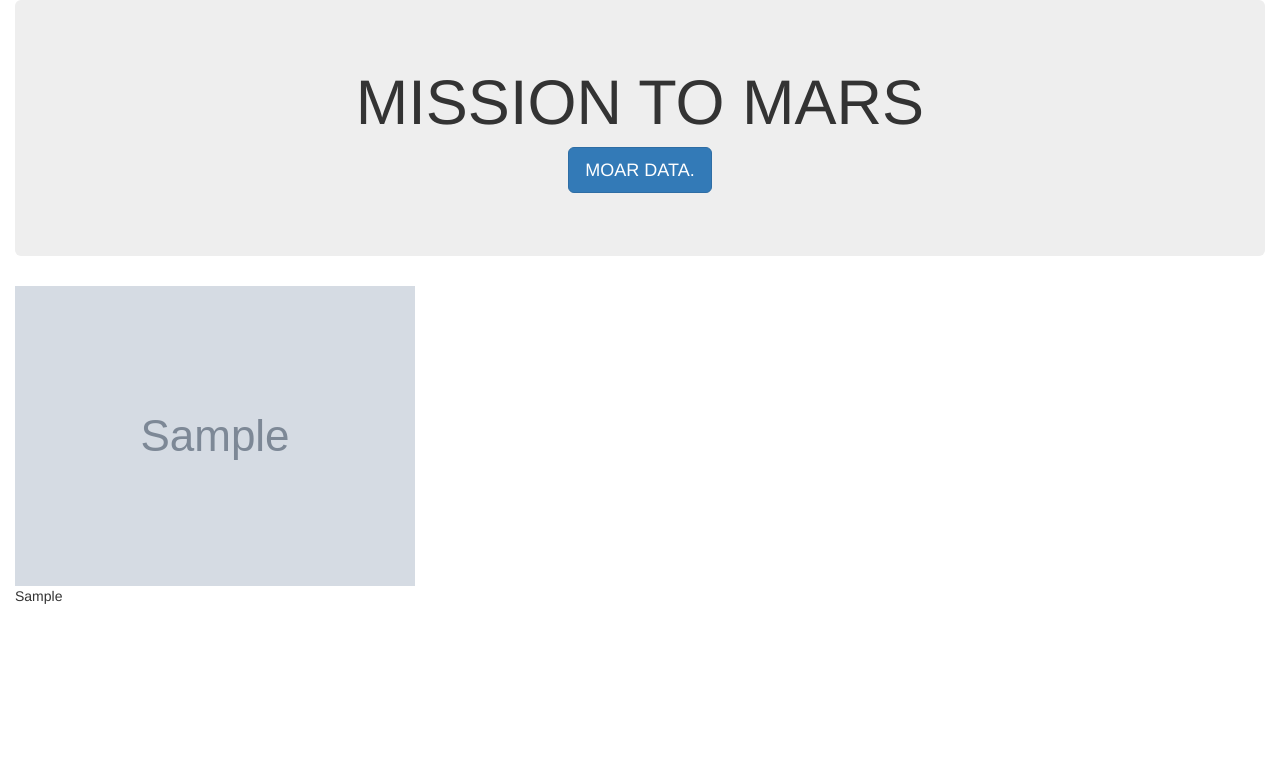
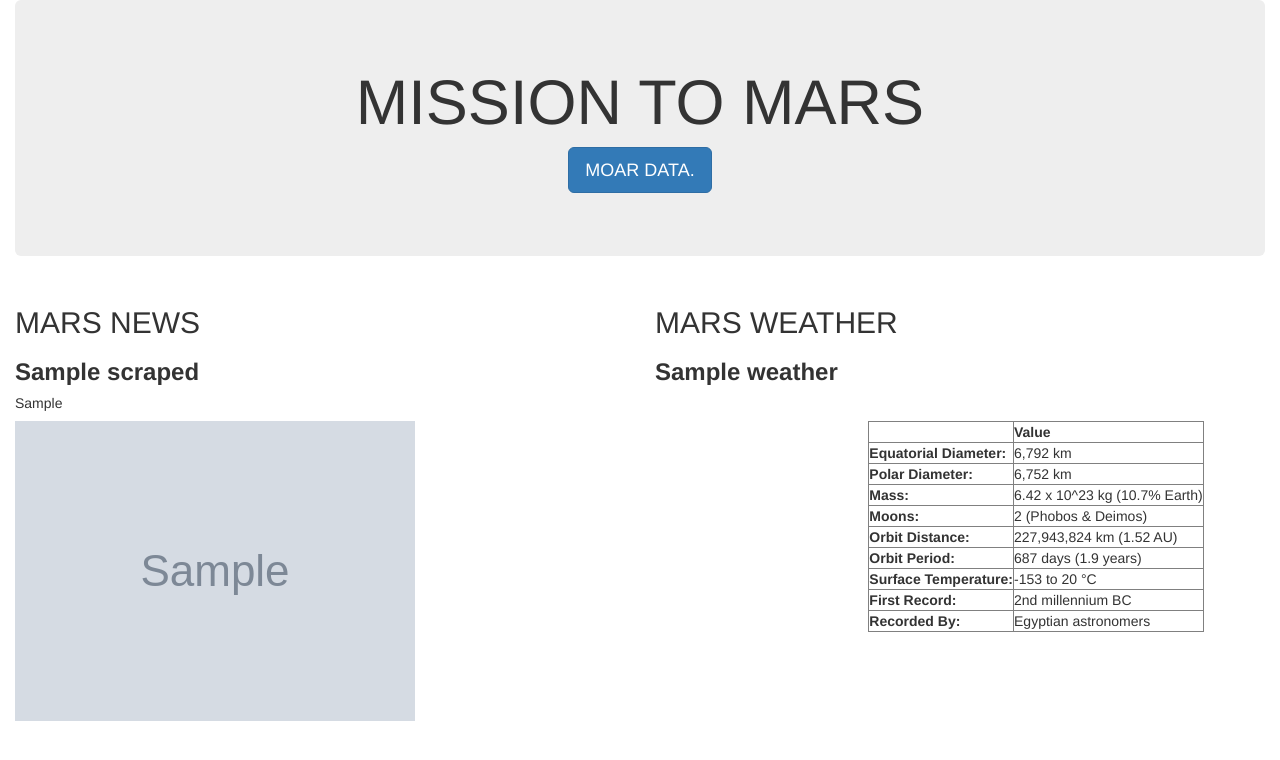
Before and after one commit to swood15/webScraping_homework, a Flask app: page / in a window 1280 px wide. Shown: the top 760 px of the page. Run offline with Flask 2, Linux system fonts and the light colour scheme; grey boxes marked "Sample" are stand-in pictures; a database or web service that is not in the repository returns one stand-in record (values such as "Sample title"); some libraries are stand-ins or nearby versions.

Commit message:
add CSS style sheet

```diff
--- a/app.py
+++ b/app.py
@@ -25,8 +25,12 @@ def scrape():
     # Run the scrape function
     mars_data = scrape_mars.scrape_data()
 
-    # Update the Mongo database using update and upsert=True
-    mongo.db.scraped_data.update({}, mars_data, upsert=True)
+    # If scrape function errors out, then run it one more time because reasons
+    if mars_data == 'Err':
+        mars_data = scrape_mars.scrape_data()
+    else:
+        # Update the Mongo database using update and upsert=True
+        mongo.db.scraped_data.update({}, mars_data, upsert=True)
 
     # Redirect back to home page
     return redirect("/")
--- a/templates/index.html
+++ b/templates/index.html
@@ -7,19 +7,35 @@
   <meta http-equiv="X-UA-Compatible" content="ie=edge">
   <title>Mission to Mars</title>
   <link rel="stylesheet" href="https://maxcdn.bootstrapcdn.com/bootstrap/3.3.7/css/bootstrap.min.css">
+  <link rel="stylesheet" href="style.css">
 </head>
 
 <body>
+    <section>
         <div class="container-fluid">
             <div class="jumbotron text-center">
             <h1>MISSION TO MARS</h1>
             <p><a class="btn btn-primary btn-lg" href="/scrape" role="button">MOAR DATA.</a></p>
             </div>
-    <img src="{{ mars.feat_img }}" alt="JPL Featured Image">
-    <div>
-        {{mars.fact_table}}
+
+            <div class="row">
+                <div class="col-md-6">
+                    <h2>MARS NEWS</h2>
+                    <h3><b>{{mars.news_title}}</b></h3>
+                    <h5>{{mars.news_teaser}}</h5>
                 </div>
-        <!-- <table border="1" class="dataframe">
+                <div class="col-md-6">
+                    <h2>MARS WEATHER</h2>
+                    <h3><b>{{mars.weather}}</b></h3>
+                </div>
+            </div>
+
+            <div class="row">
+                <div class="col-md-8">
+                    <img src="{{ mars.jpl_image }}" alt="JPL Featured Image">
+                </div>
+                <div class="col-md-4">
+                    <table border="1" class="dataframe">
                         <thead>
                             <tr style="text-align: right;">
                                 <th></th>
@@ -64,8 +80,11 @@
                                 <td>Egyptian astronomers</td>
                             </tr>
                         </tbody>
-        </table> -->
+                    </table>
                 </div>
+            </div>
+        </div>
+    </section>
 </body>
 
 </html>
--- /dev/null
+++ b/templates/style.css
@@ -0,0 +1,159 @@
+img {
+  max-width: 100%;
+  max-height: 100%;
+}
+
+/* Styling for HTML elements */
+/* body {
+  padding: 0;
+  margin: 0;
+  font-family: Georgia, "Times New Roman", Times, serif;
+  font-size: 18px;
+  line-height: 150%;
+  color: #333;
+  background: #efeee7;
+} */
+
+/* header {
+  font: #333;
+  text-align: center
+} */
+
+/* h1 {
+  padding: 20px;
+  margin: 0;
+  margin-bottom: 20px;
+  font-size: 28px;
+  color: #eee;
+  text-align: center;
+} */
+
+/* .title {
+  padding: 20px;
+  margin: 0;
+  margin-bottom: 20px;
+  font-size: 28px;
+  color: #eee;
+  text-align: center;
+} */
+
+/* a {
+  color: #d21034;
+} */
+
+/* Selecting elements by class */
+/* .summ_container {
+  width: 720px;
+  margin-left: 10%;
+  margin-right: 5%;
+  float: left;
+  text-align: center;
+} */
+
+/* .viz_container {
+  margin-left: 5%;
+  margin-right: 20%;
+  float: right;
+  text-align: center;
+} */
+
+/* .data_container {
+  margin-left: 10%;
+  margin-right: 10%;
+  text-align: left;
+} */
+
+/* .comp_container {
+  margin-left: 10%;
+  margin-right: 10%;
+  text-align: center;
+} */
+
+/* Selecting elements by ID */
+/* #summary,
+#main-viz {
+  float: left;
+} */
+
+/* #figure {
+  position: relative;
+} */
+
+/* #summary {
+  text-align: justify;
+  float: left
+} */
+
+/* #img {
+  width: 100%;
+  height: 100%; */
+  /* margin-right: 20px;
+  float: left */
+}
+
+/* #comp_img {
+  width: 100%;
+  height: 100%;
+  padding-left: 5%;
+  padding-right: 5%;
+  padding-bottom: 5%;
+  float: left */
+}
+
+/* Giving the body the specified background color, adding font sizes for the h1 and h3 elements we'll be using */
+/* body {
+  background: #f1f1f1;
+} */
+
+/* h1 {
+  font-size: 80px;
+} */
+
+/* h3 {
+  font-size: 30px;
+} */
+
+/* Giving our navbar some padding and a background color */
+/* .navbar {
+  padding: 10px;
+  background: #5191fd;
+} */
+
+/* Making our navbar li's inline-block elements this makes it so we can have multiple on the same line. Floats could have been used too */
+/* .navbar li {
+  display: inline-block;
+  padding: 20px;
+  margin-right: 10px;
+  margin-left: 10px;
+  cursor: pointer;
+  background: #fff;
+  border-radius: 3px;
+} */
+
+/* Getting rid of the default link styles here */
+/* .navbar li a {
+  color: #000;
+  text-decoration: none;
+} */
+
+/* Styling the header, giving it a height, a background color, and some top padding */
+/* .header {
+  height: 200px;
+  padding-top: 20px;
+  background: #cdcdcd;
+} */
+
+/* Centering our h1 tag inside our header, giving it a little padding, removing its margin */
+/* .header h1 {
+  padding: 60px;
+  margin: 0;
+  color: #000;
+  text-align: center;
+} */
+
+/* Giving the .post element margin on 3 sides */
+/* .post {
+  margin-top: 50px;
+  margin-right: 100px;
+  margin-left: 100px;
+} */
```
Also changed, not shown: scrape_mars.py (+71 -66 lines). Lines whose indentation alone changed are shown as unchanged.
